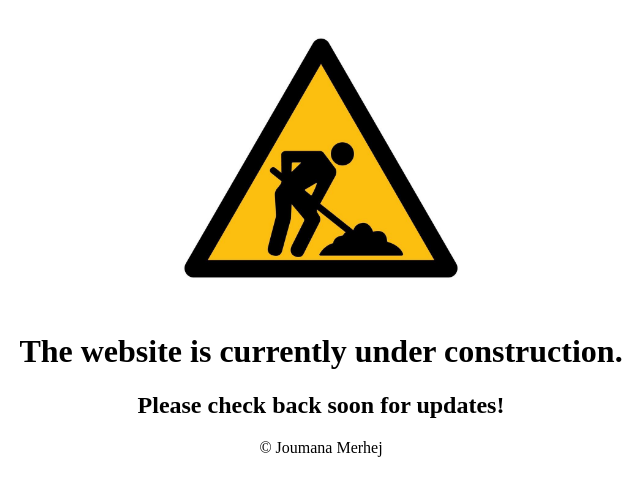
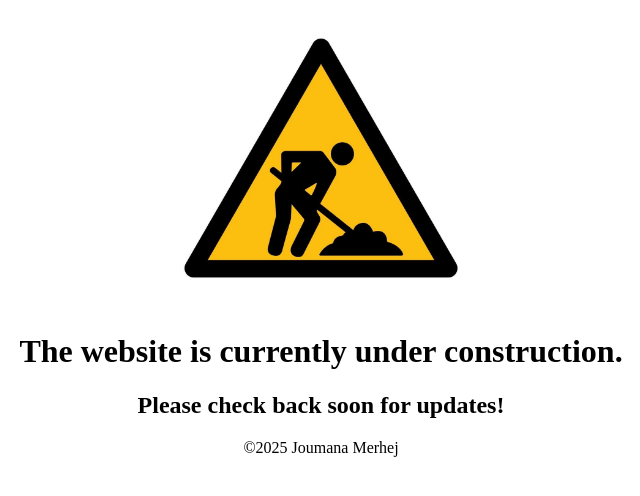
Before and after one commit to joumanamerhej/joumanamerhej, a plain HTML site: page index.html in a window 1280 px wide. Shown: the full height of the page, 319-959 px from the left. Drawn offline with Linux system fonts and the light colour scheme.

Commit message:
Update index.html

```diff
--- a/index.html
+++ b/index.html
@@ -9,6 +9,6 @@
     <img style="max-width: 300px;" src="img.jpg" alt="Under Construction Symbol">
     <h1>The website is currently under construction.</h1>
     <h2>Please check back soon for updates!</h2>
-    <footer>&copy; Joumana Merhej</footer>
+    <footer>&copy;2025 Joumana Merhej</footer>
   </body>
 </html>
```
